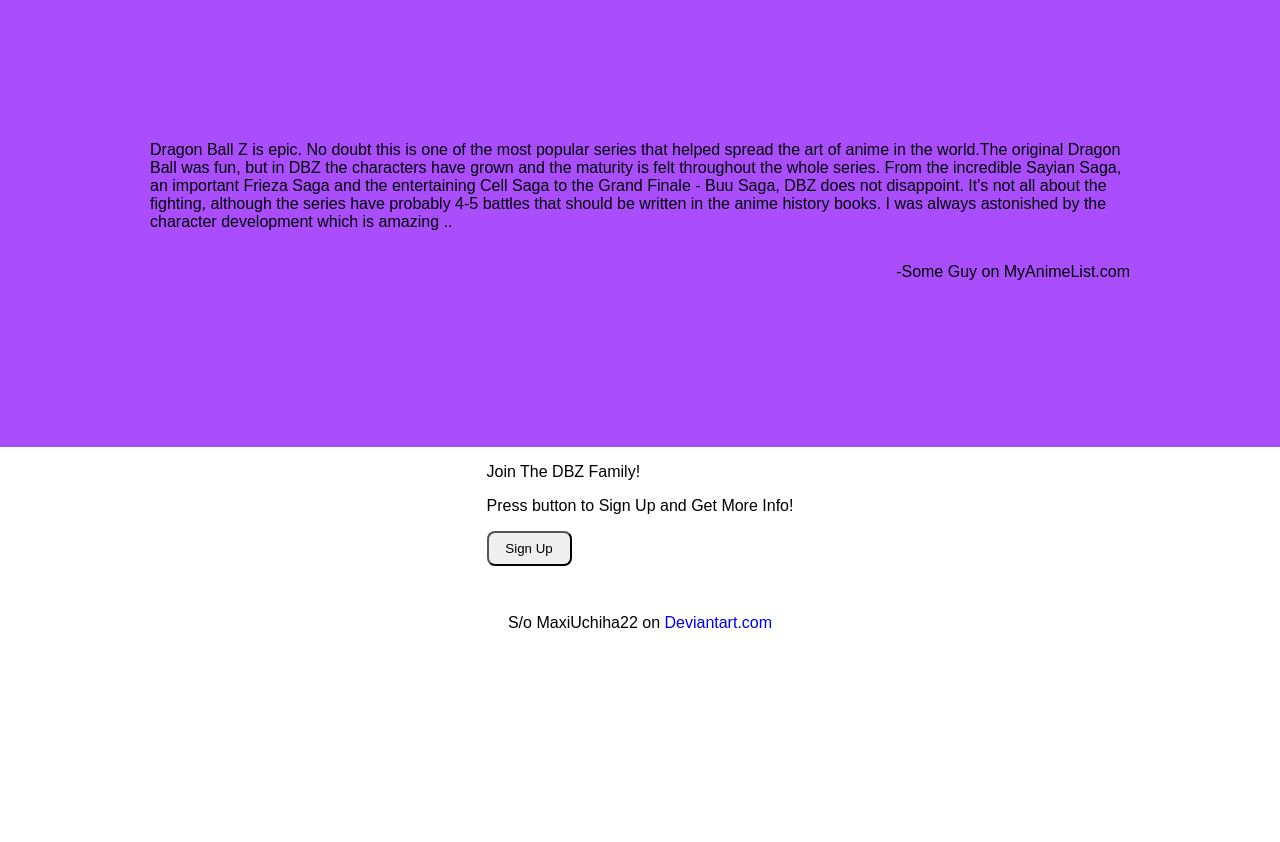
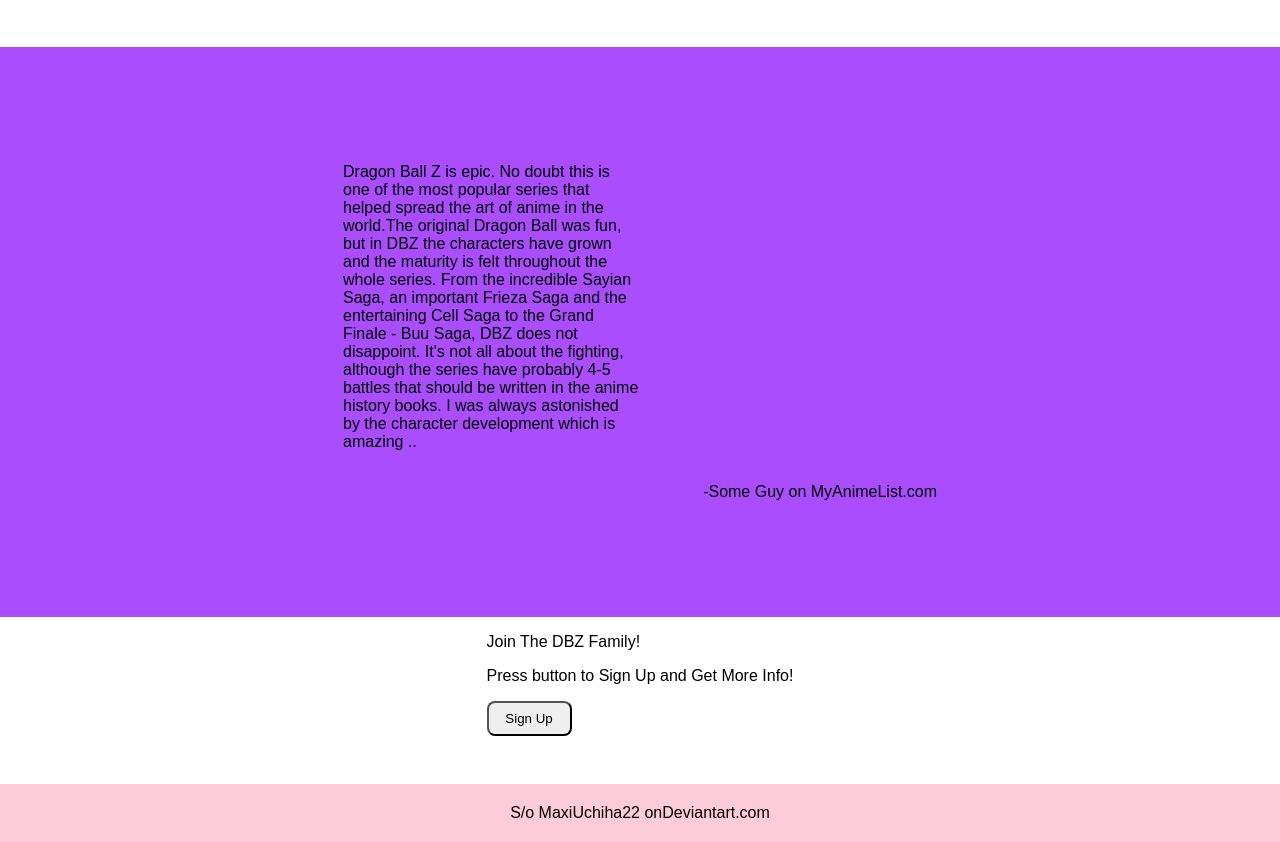
Before and after one commit to WavyBoyJodii/dbz-landing-page, a plain HTML site: page index.html in a window 1280 px wide. Shown: the part 893-1735 px from the top of the page. Before the commit the page ends 1573 px from the top, so only its background shows below. Drawn offline with Linux system fonts and the light colour scheme.

Commit message:
Finish third section of page Center paragraph Set caption to the bottom right

```diff
--- a/index.html
+++ b/index.html
@@ -71,6 +71,7 @@
         <!-- </div>     -->
     </div>
     <div class="third">
+        <div class="third-container">
             <p class="third-text">
                 Dragon Ball Z is epic. No doubt this is one of the most popular series
                  that helped spread the art of anime in the world.The original Dragon
@@ -83,6 +84,7 @@
                 development which is amazing ..
             </p>
             <p class="lower-third-text">-Some Guy on MyAnimeList.com</p>
+        </div>
     </div>
     <div class="fourth">
       <div class="fourth-child">
--- a/style.css
+++ b/style.css
@@ -46,11 +46,12 @@ body {
 ul {
   display: flex;
   list-style: none;
-  gap: 10px;
+  gap: 20px;
 }
 
 a {
   text-decoration: none;
+  color: black;
 }
 
 .hero {
@@ -102,7 +103,9 @@ button {
 
 .second {
   flex-direction: column;
+  justify-content: space-between;
   flex: 1;
+  padding: 50px;
 }
 
 .second-bottom {
@@ -110,6 +113,7 @@ button {
   justify-content: center;
   flex-direction: row;
   gap: 52px;
+  margin-top: 20px;
 }
 
 .photo-map {
@@ -125,17 +129,39 @@ button {
   background-color: #aa4dfd;
   flex: 1;
   display: flex;
-  padding: 150px;
+  padding: 100px;
   flex-direction: column;
 }
 
+.third-container {
+  display: flex;
+  flex-direction: column;
+  place-content: center center;
+  max-width: 55%;
+}
+
 .third-text {
-  display: flex;
   flex-wrap: wrap;
+  max-width: 50%;
 }
 
 .lower-third-text {
-  flex-direction: row;
-  justify-content: flex-end;
-  margin-left: auto;
+  align-self: flex-end;
 }
+
+.fourth-child {
+}
+
+.footer {
+  background-color: #fecbd9;
+  display: flex;
+  flex-direction: column;
+  padding: 20px;
+}
+
+.footer-center {
+  display: flex;
+  justify-content: center;
+  align-items: center;
+  margin: auto;
+}
```
Lines whose indentation alone changed are shown as unchanged.
